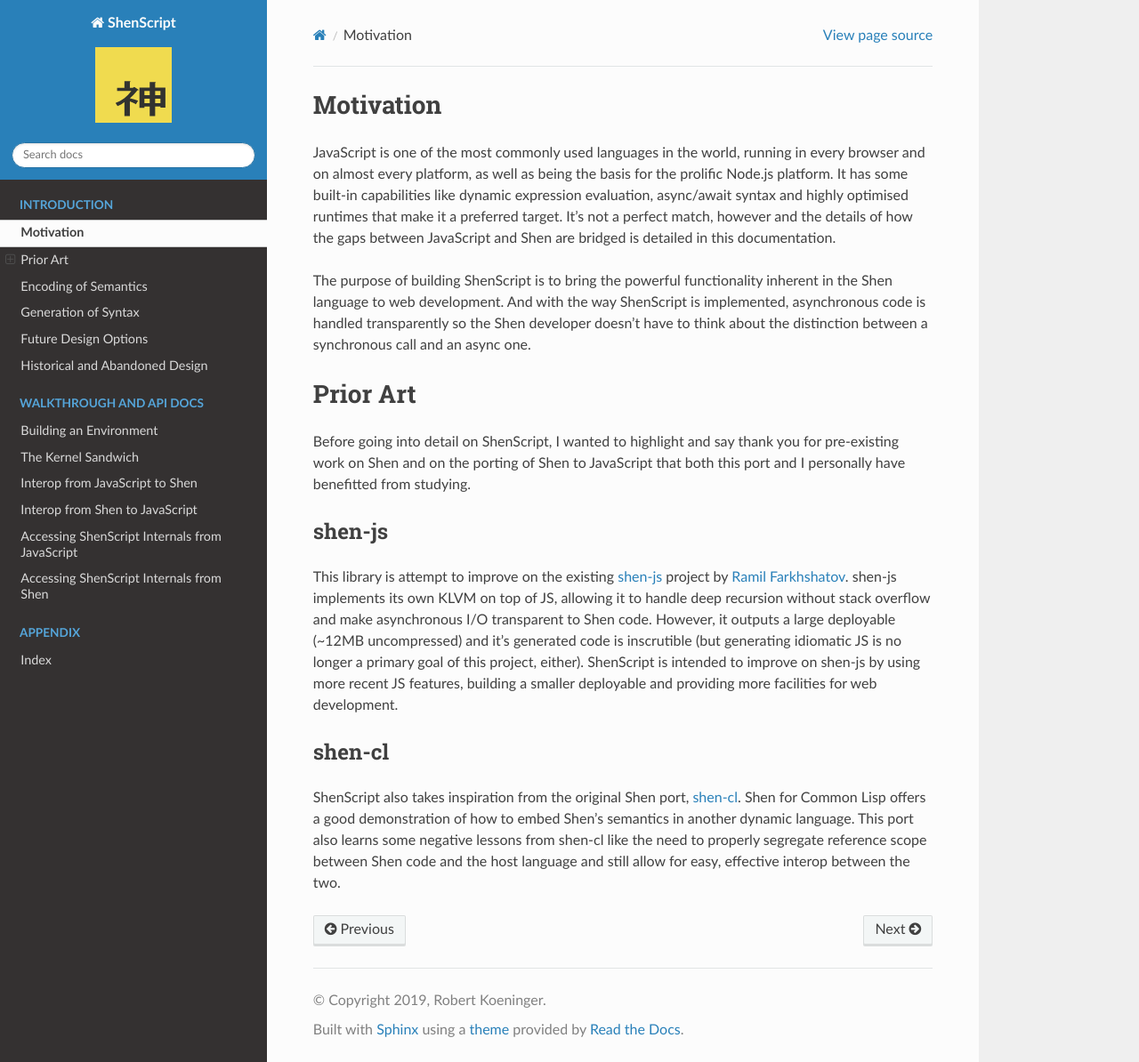
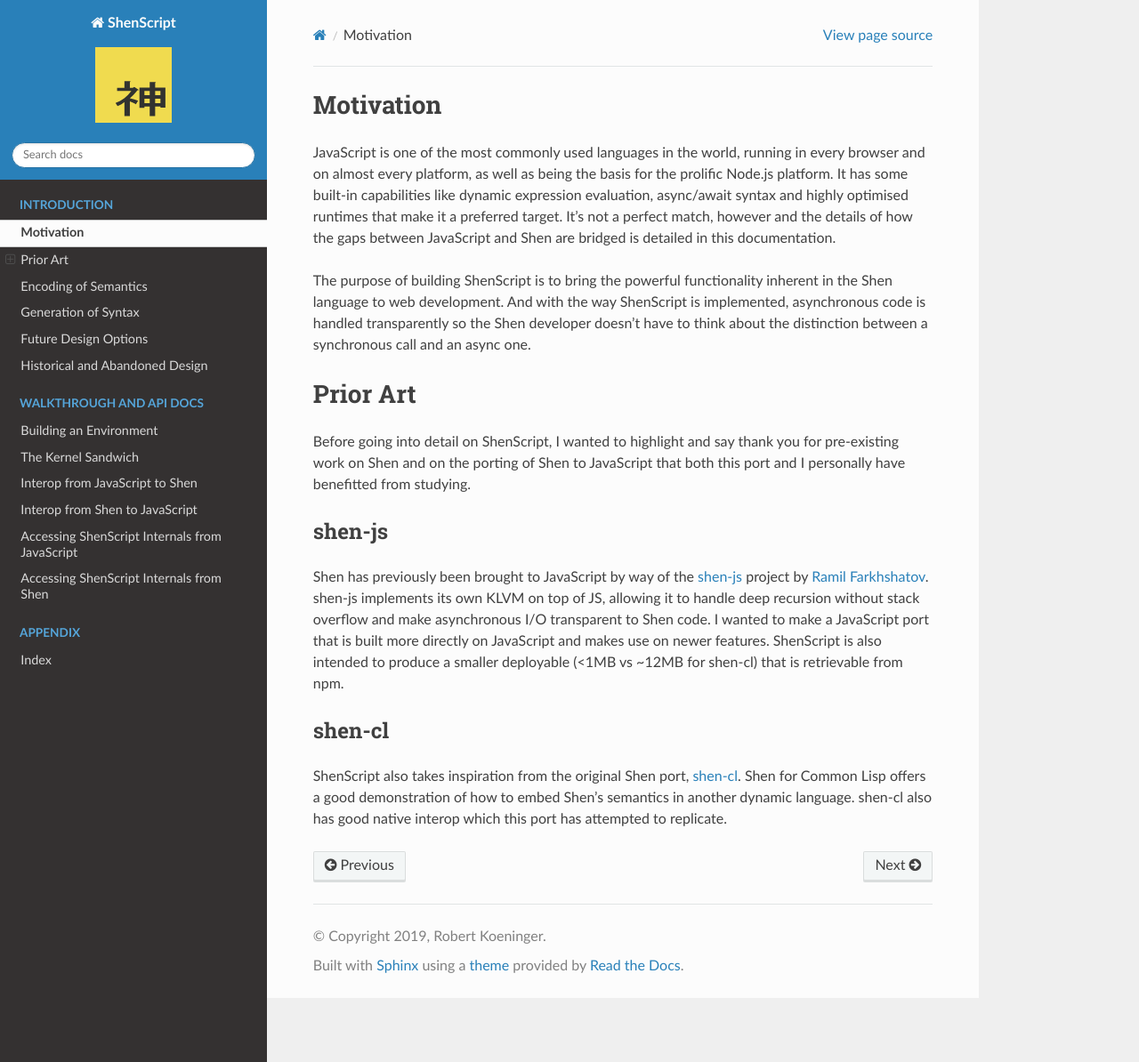
Before and after one commit to rkoeninger/ShenScript, a Sphinx documentation site: the page built from docs/background.rst, in a window 1280 px wide and 1194 px high. Shown: the whole window at 89% size. Built offline with Sphinx 7.4.7 and the Read the Docs theme 2.0.0, drawn with Linux system fonts in a browser that asks for light colours.

Commit message:
Clarified remarks on prior art

```diff
--- a/docs/background.rst
+++ b/docs/background.rst
@@ -15,9 +15,9 @@
 shen-js
 -------
 
-This library is attempt to improve on the existing `shen-js <https://github.com/gravicappa/shen-js>`_ project by `Ramil Farkhshatov <https://github.com/gravicappa>`_. shen-js implements its own KLVM on top of JS, allowing it to handle deep recursion without stack overflow and make asynchronous I/O transparent to Shen code. However, it outputs a large deployable (\~12MB uncompressed) and it's generated code is inscrutible (but generating idiomatic JS is no longer a primary goal of this project, either). ShenScript is intended to improve on shen-js by using more recent JS features, building a smaller deployable and providing more facilities for web development.
+Shen has previously been brought to JavaScript by way of the `shen-js <https://github.com/gravicappa/shen-js>`_ project by `Ramil Farkhshatov <https://github.com/gravicappa>`_. shen-js implements its own KLVM on top of JS, allowing it to handle deep recursion without stack overflow and make asynchronous I/O transparent to Shen code. I wanted to make a JavaScript port that is built more directly on JavaScript and makes use on newer features. ShenScript is also intended to produce a smaller deployable (\<1MB vs \~12MB for shen-cl) that is retrievable from npm.
 
 shen-cl
 -------
 
-ShenScript also takes inspiration from the original Shen port, `shen-cl <https://github.com/Shen-Language/shen-cl>`_. Shen for Common Lisp offers a good demonstration of how to embed Shen's semantics in another dynamic language. This port also learns some negative lessons from shen-cl like the need to properly segregate reference scope between Shen code and the host language and still allow for easy, effective interop between the two.
+ShenScript also takes inspiration from the original Shen port, `shen-cl <https://github.com/Shen-Language/shen-cl>`_. Shen for Common Lisp offers a good demonstration of how to embed Shen's semantics in another dynamic language. shen-cl also has good native interop which this port has attempted to replicate.
```
